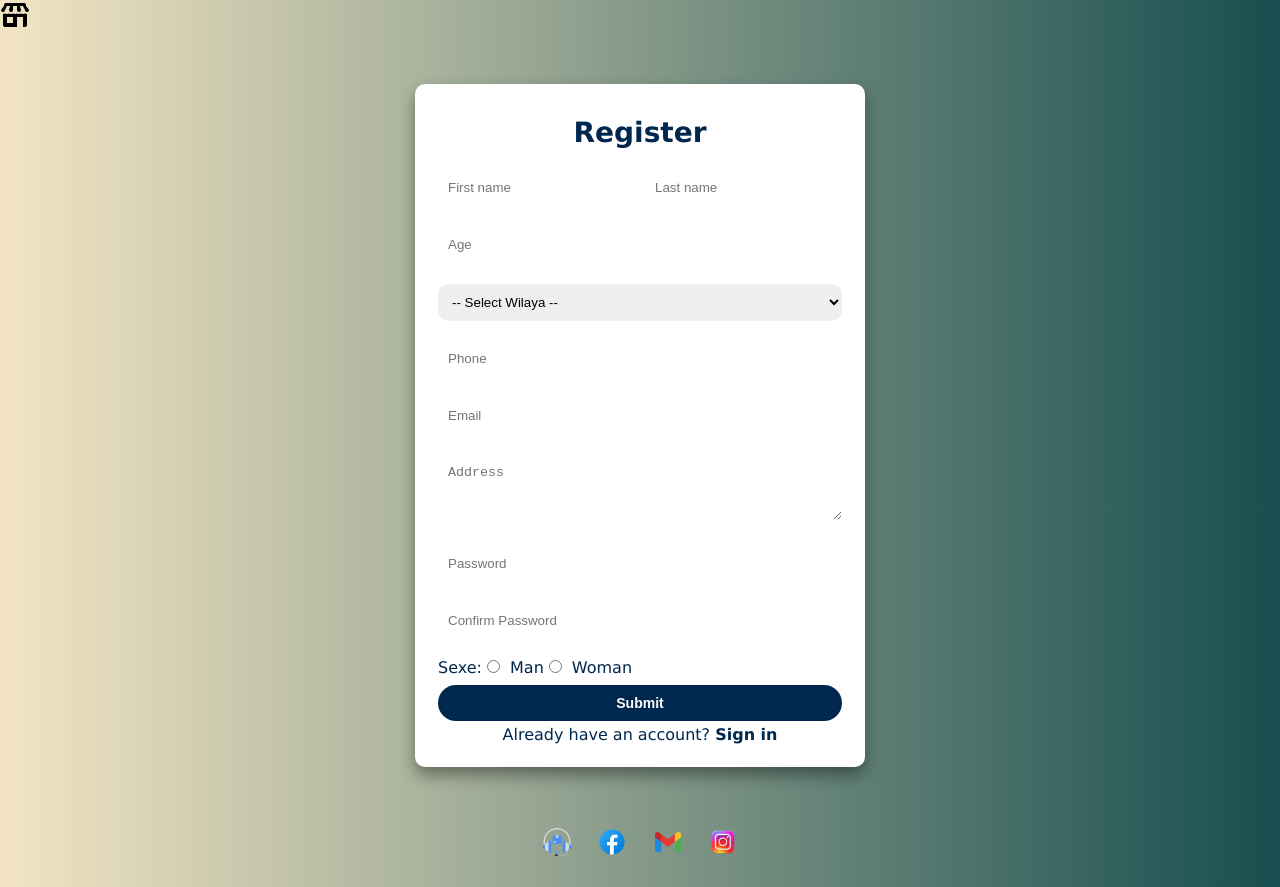
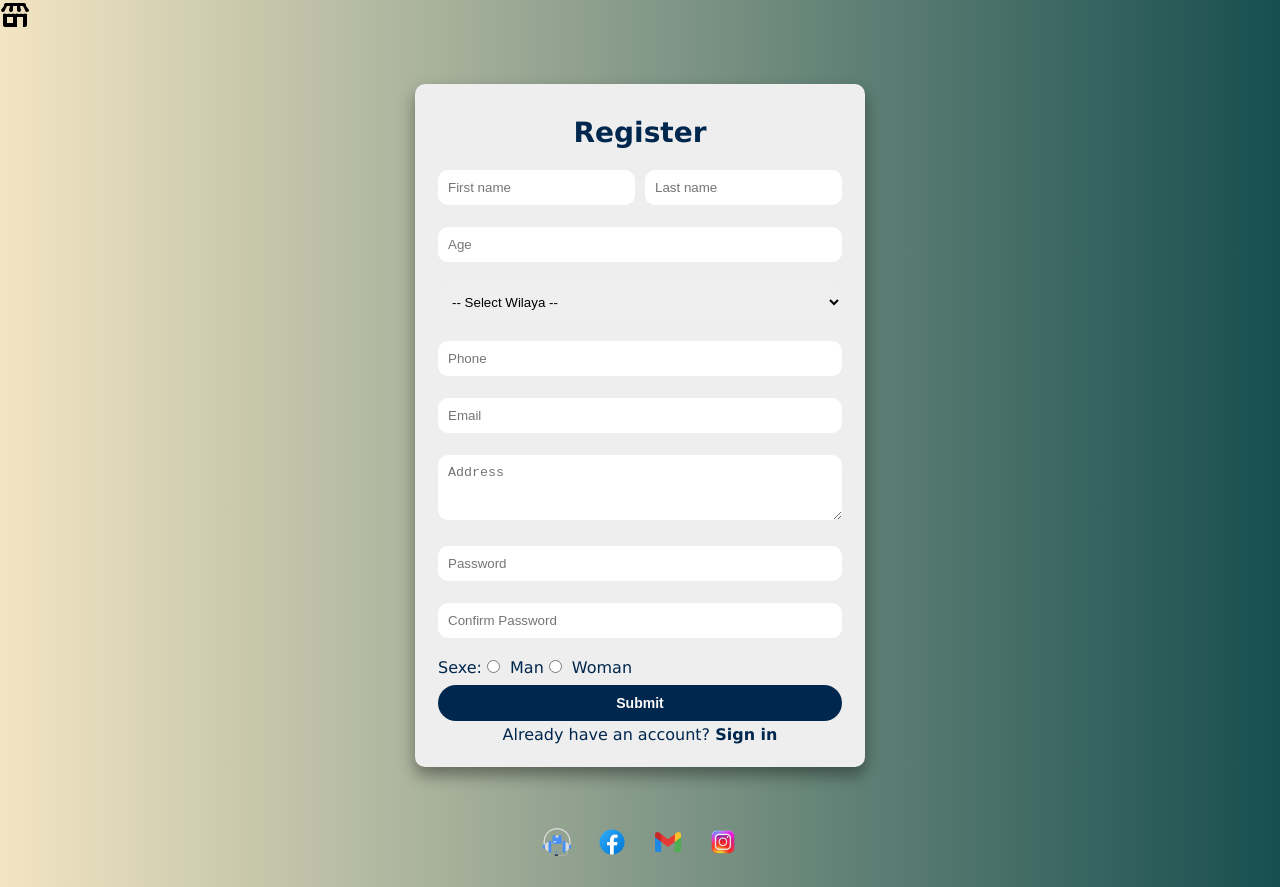
Before and after one commit to Ykcodex1001/ecomarket, a plain HTML site: page account1.html in a window 1280 px wide. Drawn offline with Linux system fonts and the light colour scheme.

Commit message:
Update account1.html

```diff
--- a/account1.html
+++ b/account1.html
@@ -20,7 +20,7 @@
       margin: 50px auto;
       border-radius: 10px;
       box-shadow: 0 8px 16px rgba(0, 0, 0, 0.4);
-      background: #ffffff;
+      background: #eeeeee;
       padding: 20px;
     }
     .title {
```
